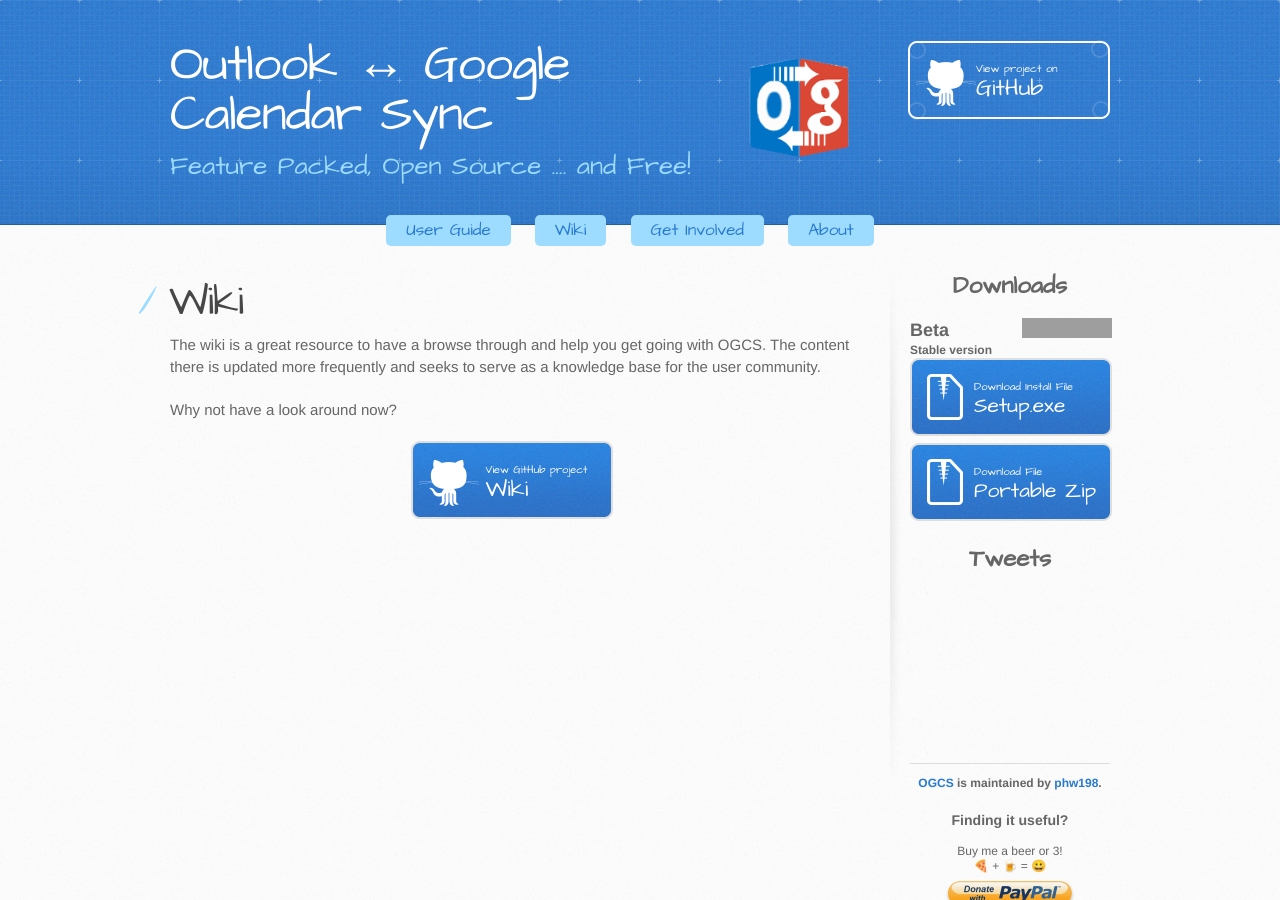
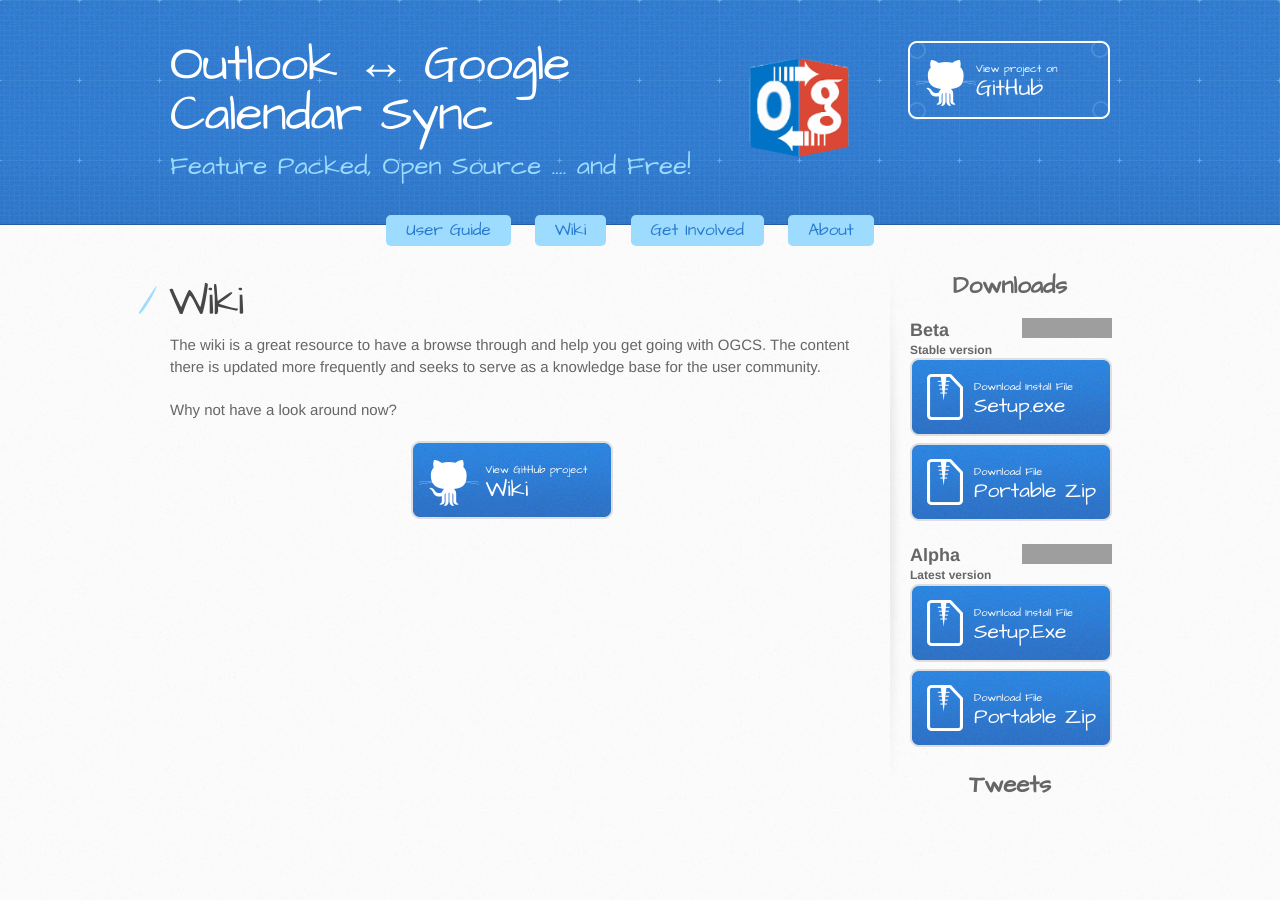
Before and after one commit to phw198/OutlookGoogleCalendarSync, a Jekyll site: the page built from wiki.md, in a window 1280 px wide and 900 px high. Built offline with Jekyll 4.4.1, drawn with Linux system fonts in a browser that asks for light colours; emoji names are drawn with the system emoji font; our own code applies the rules of GitHub Pages for plain Markdown files; comment, search, counter and statistics services are not loaded; grey boxes are pictures that could not be loaded.

Commit message:
Reverting
Fixing bug #744

```diff
--- a/_config.yml
+++ b/_config.yml
@@ -30,8 +30,8 @@ github_username:  phw198
 google_analytics: UA-19426033-4
 
 # Current software releases
-show_alpha_downloads: false
-beta-version: 2.8.0
+show_alpha_downloads: true
+beta-version: 2.7.0
 alpha-version: 2.7.9
 
 # Build settings
```
